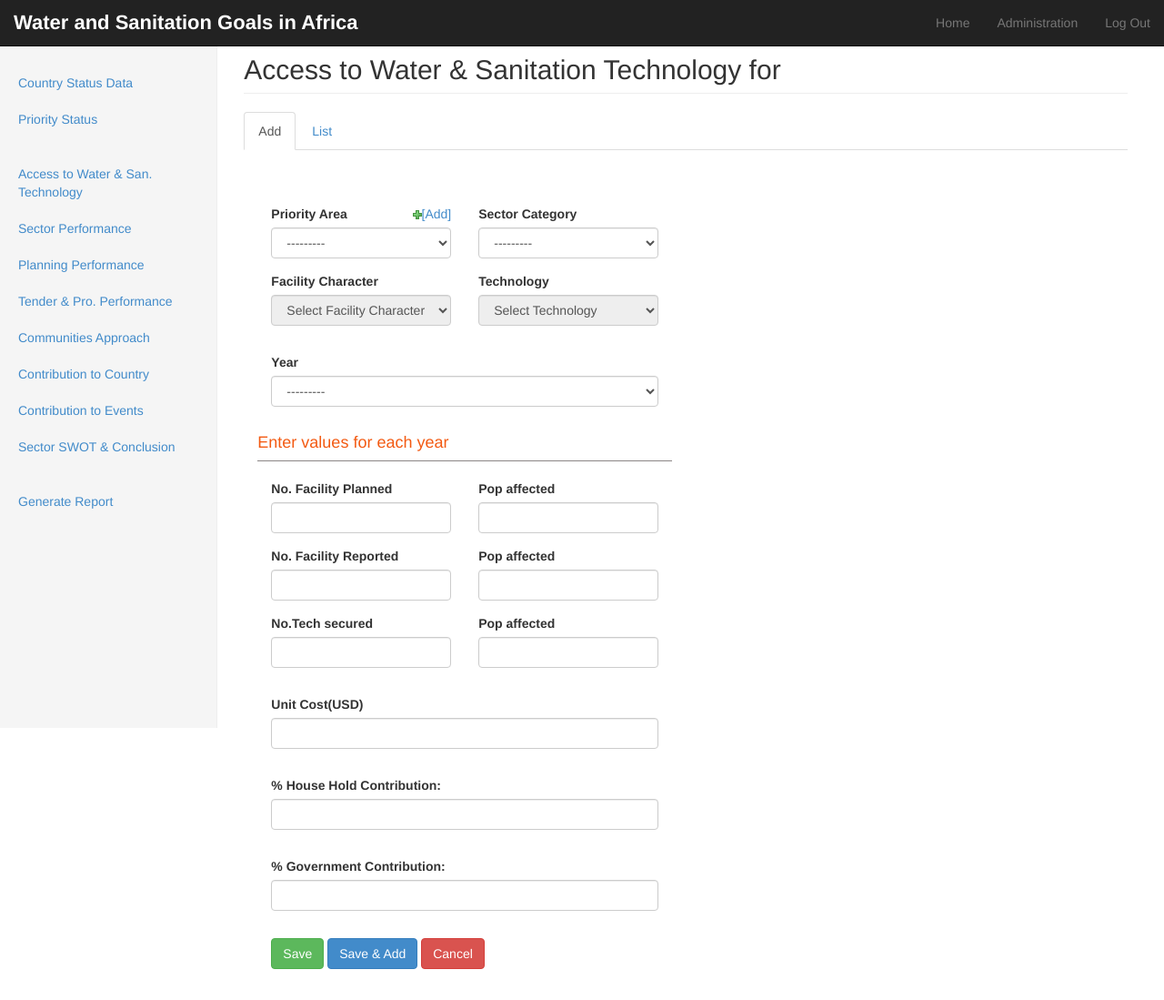
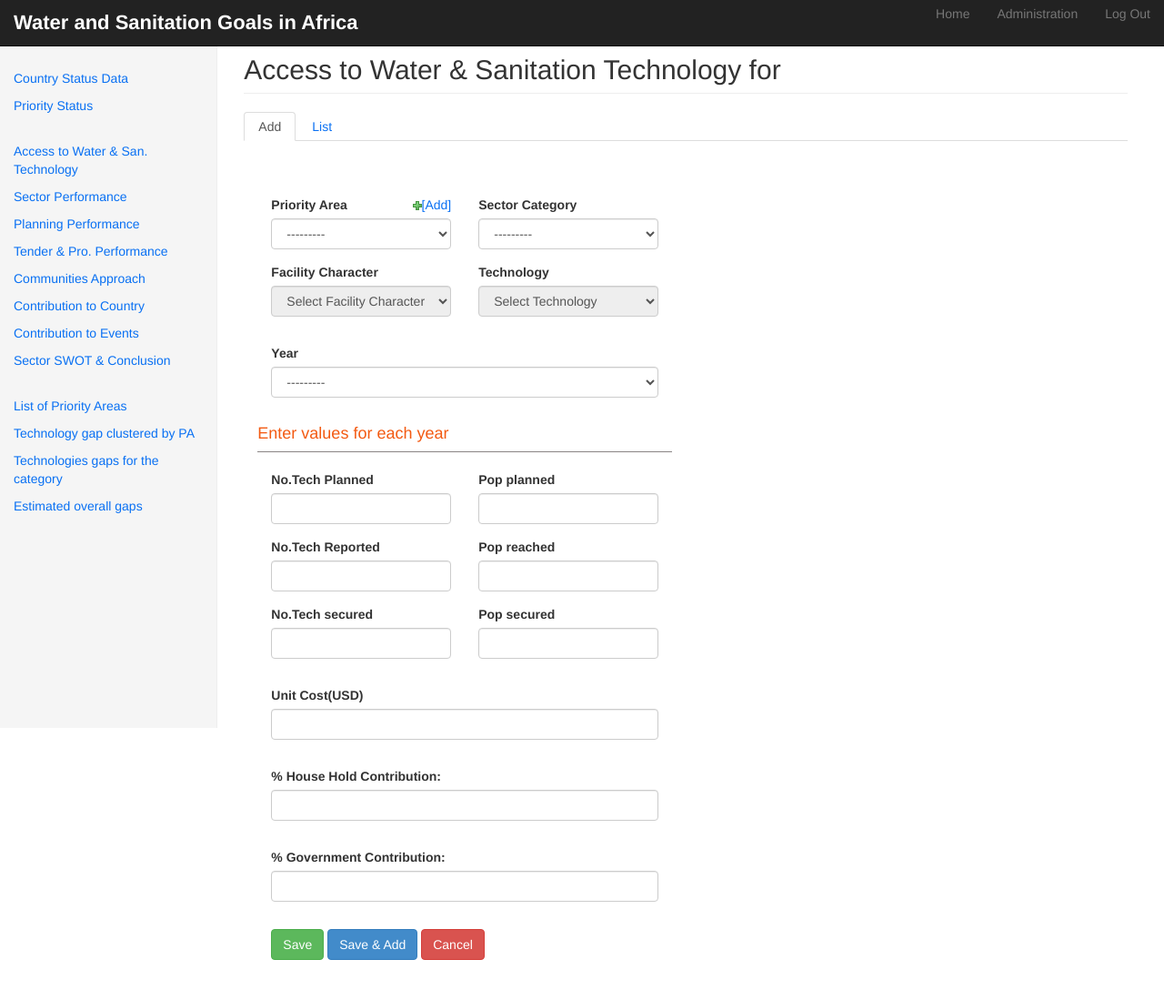
Before and after one commit to eyassug/au-water-sanitation-template, a Django app: template static/templates/facility_access_form.html in a window 1280 px wide. Shown: the whole page at 91% size. After the commit the page ends 1055 px from the top, so only its background shows below. Run offline with Django 3.2, Linux system fonts and the light colour scheme; the template is opened without the code that fills it: values that come from a table or form of the project are taken from there, others are empty; the visitor is signed in with stand-in values (Sample User, id 1); parts of the project's set-up code (start-up, migrations or seed data) failed here and were passed over; some libraries are stand-ins or nearby versions.

Commit message:
Modified  templates

```diff
--- a/static/static/css/starter-template.css
+++ b/static/static/css/starter-template.css
@@ -112,3 +112,10 @@ padding-left: 15px;
 ol-sm-offset-3 {
 margin-left: 0%;
 }
+.nav>li>a {
+padding: 5px 15px;
+}
+a {
+color: #0970F3;
+text-decoration: none;
+}
--- a/static/templates/facility_access_form.html
+++ b/static/templates/facility_access_form.html
@@ -87,14 +87,14 @@
            <h4 class="formtitle">Enter values for each year</h4>
             <div class="col-md-6 form-group">
                 <div class="form-group{% if form.planned.errors %} has-error{% endif %}">
-                    <label for="id_planned">No. Facility Planned</label>
+                    <label for="id_planned">No.Tech Planned</label>
                     <input id="id_planned" name="planned" step="0" type="number" class="form-control" tabindex="6" title="Only number allowed" />
                     {% if form.planned.errors %}
                             {{ form.planned.errors }}
                     {% endif %}
                 </div>
                 <div class="form-group{% if form.actual.errors %} has-error{% endif %}">
-                    <label for="id_actual">No. Facility Reported</label>
+                    <label for="id_actual">No.Tech Reported</label>
                     <input id="id_actual" name="actual" step="0" type="number" class="form-control" tabindex="8" title="Only number allowed"/>
                     {% if form.planned.errors %}
                             {{ form.planned.errors }}
@@ -110,21 +110,21 @@
             </div>
             <div class="col-md-6 form-group">
                 <div class="form-group{% if form.planned_pop_affected.errors %} has-error{% endif %}">
-                    <label for="id_planned_pop_affected">Pop affected</label>
+                    <label for="id_planned_pop_affected">Pop planned</label>
                     <input id="id_planned_pop_affected" name="planned_pop_affected" step="0" type="number" class="form-control" tabindex="7" title="Only number allowed"/>
                     {% if form.planned_pop_affected.errors %}
                             {{ form.planned_pop_affected.errors }}
                     {% endif %}
                 </div>
                 <div class="form-group{% if form.actual_pop_affected.errors %} has-error{% endif %}">
-                    <label for="id_actual_pop_affected">Pop affected</label>
+                    <label for="id_actual_pop_affected">Pop reached</label>
                     <input id="id_actual_pop_affected" name="actual_pop_affected" step="0" type="number" class="form-control" tabindex="9" title="Only number allowed"/>
                     {% if form.actual_pop_affected.errors %}
                             {{ form.actual_pop_affected.errors }}
                     {% endif %}
                 </div>
                 <div class="form-group{% if form.secured_pop_affected.errors %} has-error{% endif %}">
-                    <label for="id_secured_pop_affected">Pop affected</label>
+                    <label for="id_secured_pop_affected">Pop secured</label>
                     <input id="id_secured_pop_affected" name="secured_pop_affected" step="0" type="number" class="form-control" tabindex="11" title="Only number allowed"/>
                     {% if form.secured_pop_affected.errors %}
                             {{ form.secured_pop_affected.errors }}
--- a/static/templates/technology_admin.html
+++ b/static/templates/technology_admin.html
@@ -232,7 +232,8 @@
 
 
 
-<form class="form-horizontal" enctype="multipart/form-data" action="" method="post" id="technology_form"><input type='hidden' name='csrfmiddlewaretoken' value='ZM6xBwabK897rMpzn3ncZNjywWSrheWw' />
+<form class="form-horizontal" enctype="multipart/form-data" action="" method="post" id="technology_form">
+     {% csrf_token %}
     <div class="alert alert-warning">Fields in <strong>bold</strong> are required.</div>
 
     <div class="row-fluid">
@@ -364,7 +365,7 @@
 
 <input type="submit" value="Save and add another" class="btn" name="_addanother"  />
 <input type="submit" value="Save and continue editing" class="btn" name="_continue" />
-<input type="submit" value="Save" class="btn btn-primary default" name="_save" />
+<!-- <input type="submit" value="Save" class="btn btn-primary default" name="_save" /> !-->
 </div>
 
         </div>
--- a/static/templates/welcome.html
+++ b/static/templates/welcome.html
@@ -66,7 +66,12 @@
             {% if not user.is_authenticated %}
             <li><a href="/login">Log In</a></li>
             {% endif %}
-          </ul>
+
+        </ul>
+
+
+
+
           <!-- <form class="navbar-form navbar-right">
             <input type="text" class="form-control" placeholder="Search...">
           </form>-->
@@ -93,9 +98,13 @@
             <li><a href="/report/PartnerContribution">Contribution to Country</a></li>
             <li><a href="/report/PartnerEventContribution">Contribution to Events</a></li>
             <li><a href="/report/swot">Sector SWOT & Conclusion</a></li>
+
           </ul>
           <ul class="nav nav-sidebar">
-            <li><a href="#">Generate Report</a></li>
+            <li><a href="/report/listofpriorityareas">List of Priority Areas</a></li>
+            <li><a href="/report/swot">Technology gap clustered by PA</a></li>
+            <li><a href="/report/swot">Technologies gaps for the category</a></li>
+            <li><a href="/report/swot">Estimated overall gaps</a></li>
           </ul>
         </div>
         {% endif %}
```
